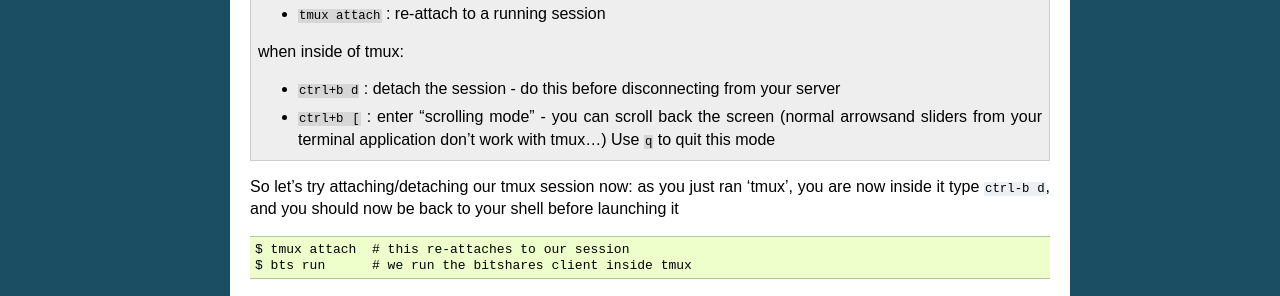
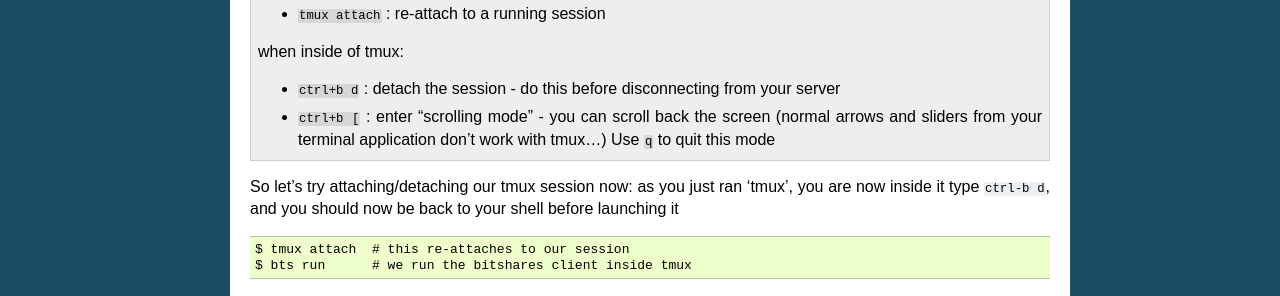
Before and after one commit to wackou/bts_tools, a Sphinx documentation site: the page built from docs/howto_build.rst, in a window 1280 px wide. Shown: the part 1137-1433 px from the top of the page. Built offline with Sphinx 7.4.7, drawn with Linux system fonts in a browser that asks for light colours.

Commit message:
Fix typo

```diff
--- a/docs/howto_build.rst
+++ b/docs/howto_build.rst
@@ -65,7 +65,7 @@ at the bottom of your screen, meaning you are now running "inside" tmux.
    when inside of tmux:
 
    - ``ctrl+b d`` : detach the session - do this before disconnecting from your server
-   - ``ctrl+b [`` : enter "scrolling mode" - you can scroll back the screen (normal arrowsand sliders from
+   - ``ctrl+b [`` : enter "scrolling mode" - you can scroll back the screen (normal arrows and sliders from
      your terminal application don't work with tmux...) Use ``q`` to quit this mode
 
 
```
